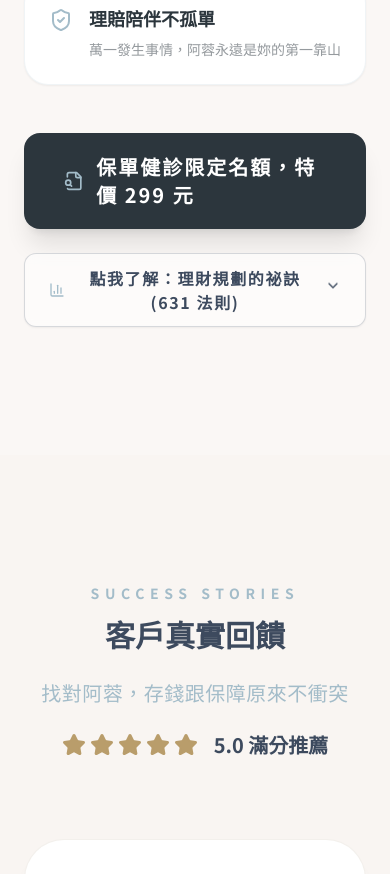
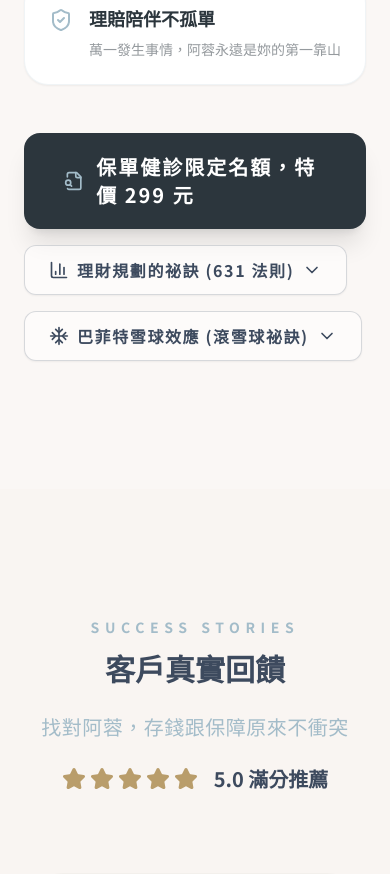
Before and after one commit to katewang3159-star/Kate-financial, a React (Vite) app: page / in a window 390 px wide. Shown: the part 4814-5688 px from the top of the page. Built offline with nearby package versions, Linux system fonts and the light colour scheme.

Commit message:
feat(Teachers): Add new financial planning icons and toggles
Introduces icons for "631 Plan" and "Snowball Method" along with associated state toggles for displaying details related to these financial strategies. This enhances the UI for presenting different planning approaches.

```diff
--- a/components/Teachers.tsx
+++ b/components/Teachers.tsx
@@ -1,9 +1,23 @@
 
 import React, { useState } from 'react';
-import { Sparkles, ShieldCheck, FileSearch, ChevronDown, ChevronUp, BarChart3 } from 'lucide-react';
+import {
+  Sparkles,
+  ShieldCheck,
+  FileSearch,
+  ChevronDown,
+  ChevronUp,
+  BarChart3,
+  Snowflake,
+  TrendingUp,
+  Clock,
+  Coins,
+  Mountain,
+  Waves
+} from 'lucide-react';
 
 const Teachers: React.FC = () => {
-  const [showDetails, setShowDetails] = useState(false);
+  const [show631, setShow631] = useState(false);
+  const [showSnowball, setShowSnowball] = useState(false);
 
   const imageId = '13xNMLAj2AnUWbHDH0nKnZqKsmS5BXADa';
   const imageUrl = `https://lh3.googleusercontent.com/d/${imageId}`;
@@ -71,7 +85,7 @@ const Teachers: React.FC = () => {
             </div>
 
             {/* CTA Buttons Group */}
-            <div className="space-y-6 mb-8">
+            <div className="flex flex-col gap-4 mb-8">
               {/* Primary LINE Button */}
               <div className="flex justify-start">
                 <a
@@ -85,36 +99,43 @@ const Teachers: React.FC = () => {
                 </a>
               </div>
 
-              {/* Dynamic Toggle Button */}
-              <button
-                onClick={() => setShowDetails(!showDetails)}
-                className="flex items-center gap-2 text-morandi-darkBlue font-bold hover:text-morandi-coral transition-colors py-3 px-6 rounded-xl border border-morandi-darkBlue/20 bg-white/50 backdrop-blur-sm shadow-sm hover:shadow-md active:scale-95 transform duration-200"
-              >
-                <BarChart3 className="w-5 h-5 text-morandi-blue" />
-                <span className="tracking-widest">
-                  {showDetails ? "隱藏規劃祕訣" : "點我了解：理財規劃的祕訣 (631 法則)"}
-                </span>
-                {showDetails ? <ChevronUp className="w-5 h-5" /> : <ChevronDown className="w-5 h-5 animate-bounce" />}
-              </button>
+              <div className="flex flex-wrap gap-4">
+                {/* 631 Rule Button */}
+                <button
+                  onClick={() => setShow631(!show631)}
+                  className={`flex items-center gap-2 font-bold transition-all py-3 px-6 rounded-xl border shadow-sm active:scale-95 transform duration-200 ${show631 ? 'bg-morandi-blue text-white border-morandi-blue' : 'text-morandi-darkBlue border-morandi-darkBlue/20 bg-white/50 hover:bg-white hover:shadow-md'}`}
+                >
+                  <BarChart3 className="w-5 h-5" />
+                  <span className="tracking-widest">理財規劃的祕訣 (631 法則)</span>
+                  {show631 ? <ChevronUp className="w-5 h-5" /> : <ChevronDown className="w-5 h-5" />}
+                </button>
+
+                {/* Snowball Effect Button */}
+                <button
+                  onClick={() => setShowSnowball(!showSnowball)}
+                  className={`flex items-center gap-2 font-bold transition-all py-3 px-6 rounded-xl border shadow-sm active:scale-95 transform duration-200 ${showSnowball ? 'bg-morandi-coral text-white border-morandi-coral' : 'text-morandi-darkBlue border-morandi-darkBlue/20 bg-white/50 hover:bg-white hover:shadow-md'}`}
+                >
+                  <Snowflake className="w-5 h-5" />
+                  <span className="tracking-widest">巴菲特雪球效應 (滾雪球祕訣)</span>
+                  {showSnowball ? <ChevronUp className="w-5 h-5" /> : <ChevronDown className="w-5 h-5" />}
+                </button>
+              </div>
             </div>
 
-            {/* Visuals Container with Animation */}
-            <div className={`transition-all duration-700 ease-in-out overflow-hidden ${showDetails ? 'max-h-[1000px] opacity-100 translate-y-0' : 'max-h-0 opacity-0 -translate-y-4 pointer-events-none'}`}>
-              <div className="py-6 max-w-2xl">
-                {/* 理財金字塔 Graphic */}
-                <div className="relative pt-10 pb-12 bg-white/40 rounded-[3rem] border border-white p-8 shadow-sm">
+            {/* Container for Dynamic Content */}
+            <div className="relative">
+              {/* 1. 631 Rule Content */}
+              <div className={`transition-all duration-500 ease-in-out overflow-hidden ${show631 ? 'max-h-[1000px] opacity-100 translate-y-0 mt-6' : 'max-h-0 opacity-0 -translate-y-4 pointer-events-none'}`}>
+                <div className="py-6 max-w-2xl bg-white/40 rounded-[3rem] border border-white p-8 shadow-sm">
                   <div className="flex flex-col items-center">
-                    {/* Top - Triangle (10%) */}
                     <div className="relative w-0 h-0 border-l-[75px] border-r-[75px] border-b-[85px] border-transparent border-b-[#E67E22] flex items-end justify-center drop-shadow-md">
                       <div className="absolute top-12 left-1/2 -translate-x-1/2 w-48 text-center text-white leading-tight">
                         <div className="font-bold text-2xl">10%</div>
                         <div className="text-[11px] font-bold whitespace-nowrap">風險管理 / 醫療保險</div>
                       </div>
                     </div>
-
-                    {/* Middle - Trapezoid (30%) */}
                     <div
-                      className="relative w-[300px] h-[95px] bg-[#27AE60] mt-1.5 flex items-center justify-center text-white shadow-md hover:brightness-105 transition-all"
+                      className="relative w-[300px] h-[95px] bg-[#27AE60] mt-1.5 flex items-center justify-center text-white shadow-md"
                       style={{ clipPath: 'polygon(18% 0%, 82% 0%, 100% 100%, 0% 100%)' }}
                     >
                       <div className="text-center">
@@ -122,10 +143,8 @@ const Teachers: React.FC = () => {
                         <div className="text-sm font-bold tracking-widest">投資理財</div>
                       </div>
                     </div>
-
-                    {/* Bottom - Trapezoid (60%) */}
                     <div
-                      className="relative w-[400px] h-[110px] bg-[#2980B9] mt-1.5 flex items-center justify-center text-white shadow-lg hover:brightness-105 transition-all"
+                      className="relative w-[400px] h-[110px] bg-[#2980B9] mt-1.5 flex items-center justify-center text-white shadow-lg"
                       style={{ clipPath: 'polygon(12% 0%, 88% 0%, 100% 100%, 0% 100%)' }}
                     >
                       <div className="text-center">
@@ -133,9 +152,86 @@ const Teachers: React.FC = () => {
                         <div className="text-xl font-bold tracking-[0.2em]">生活開銷</div>
                       </div>
                     </div>
-
                     <div className="mt-10 text-morandi-dark/30 text-[10px] font-bold tracking-[0.5em] uppercase border-t border-morandi-dark/5 pt-4 w-full text-center">
                       理財規劃金字塔結構 (631 法則)
+                    </div>
+                  </div>
+                </div>
+              </div>
+
+              {/* 2. Snowball Effect Content */}
+              <div className={`transition-all duration-500 ease-in-out overflow-hidden ${showSnowball ? 'max-h-[1200px] opacity-100 translate-y-0 mt-6' : 'max-h-0 opacity-0 -translate-y-4 pointer-events-none'}`}>
+                <div className="py-8 max-w-2xl bg-gradient-to-br from-white/60 to-morandi-lightBlue/30 rounded-[3rem] border border-white p-8 shadow-lg">
+                  <h4 className="text-2xl font-bold text-morandi-darkBlue mb-8 text-center flex items-center justify-center gap-3">
+                    巴菲特雪球效應：滾出富足人生
+                  </h4>
+
+                  <div className="space-y-12">
+                    {/* Element 1 */}
+                    <div className="flex gap-6 items-center group">
+                      <div className="w-16 h-16 bg-morandi-blue/20 rounded-2xl flex items-center justify-center text-morandi-blue border border-morandi-blue/30 group-hover:scale-110 transition-transform">
+                        <Coins className="w-8 h-8" />
+                      </div>
+                      <div>
+                        <div className="text-sm font-bold text-morandi-blue tracking-widest mb-1">1. 初始的推力</div>
+                        <h5 className="text-xl font-bold text-morandi-dark mb-2">第一桶金與儲蓄</h5>
+                        <p className="text-morandi-dark/60 text-base font-light">
+                          捏出紮實本金、維持節儉紀律。核心在於「儘早開始」，讓雪球有足夠的空間滾動。
+                        </p>
+                      </div>
+                    </div>
+
+                    {/* Element 2 */}
+                    <div className="flex gap-6 items-center group">
+                      <div className="w-16 h-16 bg-morandi-gold/20 rounded-2xl flex items-center justify-center text-morandi-gold border border-morandi-gold/30 group-hover:scale-110 transition-transform">
+                        <Clock className="w-8 h-8" />
+                      </div>
+                      <div>
+                        <div className="text-sm font-bold text-morandi-gold tracking-widest mb-1">2. 很長的坡道</div>
+                        <h5 className="text-xl font-bold text-morandi-dark mb-2">時間與耐心</h5>
+                        <p className="text-morandi-dark/60 text-base font-light">
+                          複利效應需要時間發酵。關鍵在於「少折騰、長期持有」，讓資產隨時間幾何級數增長。
+                        </p>
+                      </div>
+                    </div>
+
+                    {/* Element 3 */}
+                    <div className="flex gap-6 items-center group">
+                      <div className="w-16 h-16 bg-morandi-coral/20 rounded-2xl flex items-center justify-center text-morandi-coral border border-morandi-coral/30 group-hover:scale-110 transition-transform">
+                        <Waves className="w-8 h-8" />
+                      </div>
+                      <div>
+                        <div className="text-sm font-bold text-morandi-coral tracking-widest mb-1">3. 濕的雪</div>
+                        <h5 className="text-xl font-bold text-morandi-dark mb-2">正確的投資標的</h5>
+                        <p className="text-morandi-dark/60 text-base font-light">
+                          選擇能產生複利的資產，擁有「護城河」與穩定回報。股息再投入，創造源源不絕的動能。
+                        </p>
+                      </div>
+                    </div>
+
+                    {/* Final Result Visualization */}
+                    <div className="mt-12 pt-8 border-t border-morandi-dark/5 flex flex-col items-center">
+                      <div className="relative">
+                        {/* The Large Snowball */}
+                        <div className="w-32 h-32 md:w-40 md:h-40 bg-white rounded-full shadow-2xl flex items-center justify-center border-4 border-morandi-lightBlue relative animate-float">
+                          <div className="text-center">
+                            <div className="font-serif font-bold text-xl md:text-2xl text-morandi-darkBlue">富足人生</div>
+                            <div className="text-[10px] text-morandi-blue font-bold tracking-tighter">(巨大的財富雪球)</div>
+                          </div>
+                          {/* Floating mini coins */}
+                          <div className="absolute -top-4 -right-2 bg-yellow-400/90 text-white rounded-full p-1 shadow-sm"><Coins className="w-4 h-4" /></div>
+                          <div className="absolute top-1/2 -left-6 bg-morandi-blue/90 text-white rounded-full p-1 shadow-sm"><TrendingUp className="w-4 h-4" /></div>
+                        </div>
+                        {/* Slope Line SVG */}
+                        <div className="absolute -left-48 top-20 -z-10 opacity-20 hidden md:block">
+                           <svg width="200" height="100" viewBox="0 0 200 100">
+                             <path d="M0,100 Q100,100 200,20" fill="none" stroke="currentColor" strokeWidth="4" className="text-morandi-darkBlue" />
+                           </svg>
+                        </div>
+                      </div>
+                      <div className="mt-8 text-morandi-dark/40 text-[10px] font-bold tracking-[0.4em] uppercase">
+                        三大關鍵要素：累積、時間、複利
+                      </div>
                     </div>
                   </div>
                 </div>
```
